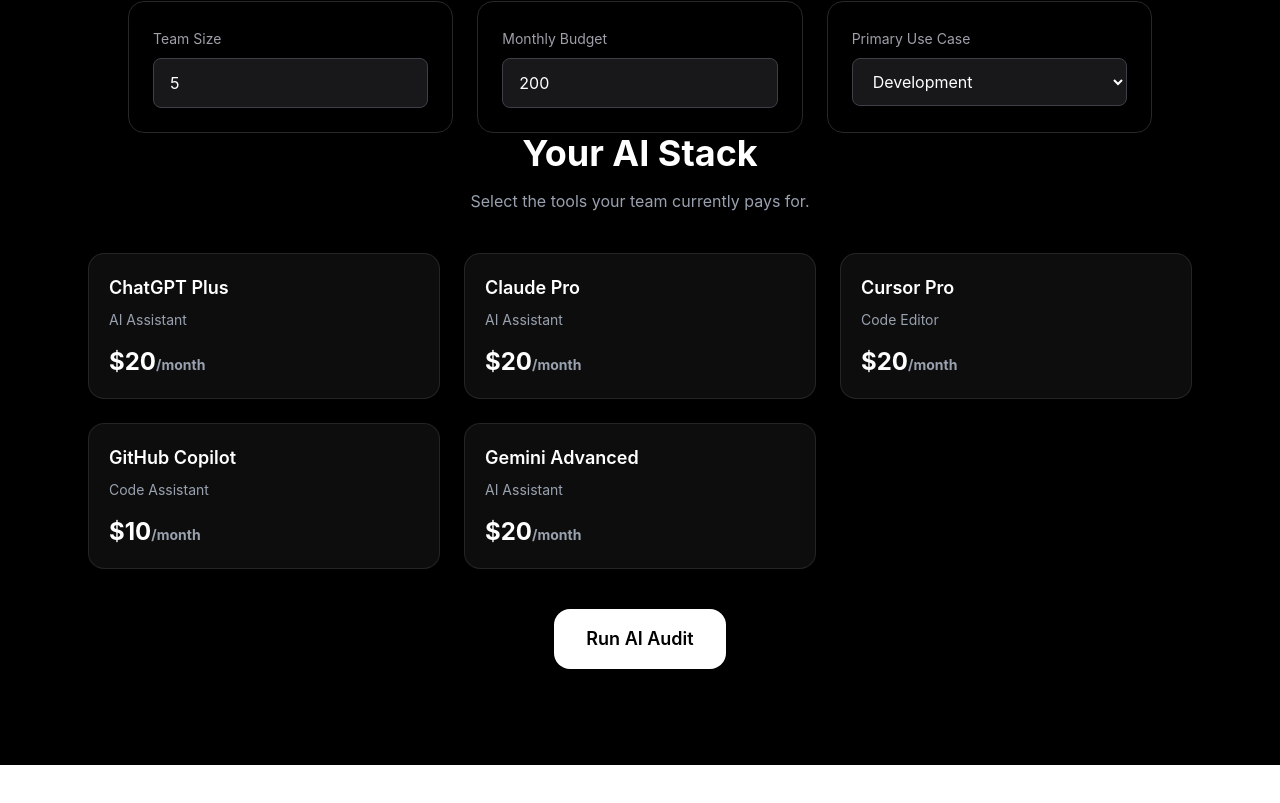
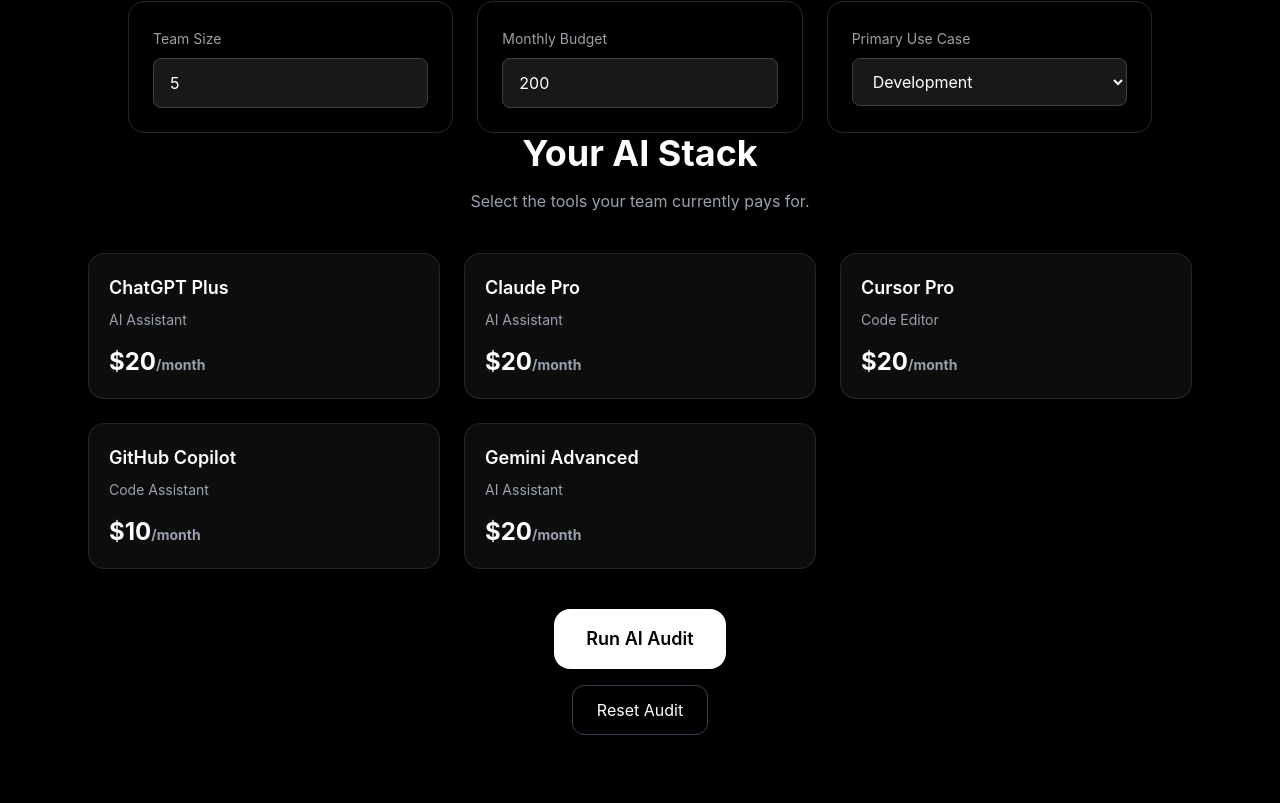
Before and after one commit to ashrafmohammad7/burnwise-ai, a React (Vite) app: page / in a window 1280 px wide. Shown: the part 847-1650 px from the top of the page. Before the commit the page ends 1612 px from the top, so only its background shows below. Built offline with nearby package versions, Linux system fonts and the light colour scheme.

Commit message:
feat: add audit input controls and reset functionality

```diff
--- a/src/components/AuditForm.tsx
+++ b/src/components/AuditForm.tsx
@@ -14,6 +14,7 @@ function AuditForm() {
   >([]);
 
   const [result, setResult] = useState<any>(null);
+  const [loading, setLoading] = useState(false);
 
   function handleToolSelect(
     name: string,
@@ -45,9 +46,20 @@ function AuditForm() {
   }
 
   function runAudit() {
+    setLoading(true);
+
+    setTimeout(() => {
       const audit = calculateAudit(selectedTools);
 
       setResult(audit);
+
+      setLoading(false);
+    }, 1200);
+  }
+
+  function resetAudit() {
+    setSelectedTools([]);
+    setResult(null);
   }
 
   return (
@@ -89,12 +101,21 @@ function AuditForm() {
           ))}
         </div>
 
-        <div className="mt-10 flex justify-center">
+        <div className="mt-10 flex flex-col items-center gap-4">
           <button
             onClick={runAudit}
             className="rounded-2xl bg-white px-8 py-4 text-lg font-semibold text-black transition hover:scale-105"
           >
-            Run AI Audit
+            {loading
+              ? "Generating Report..."
+              : "Run AI Audit"}
+          </button>
+
+          <button
+            onClick={resetAudit}
+            className="rounded-xl border border-gray-700 bg-transparent px-6 py-3 text-white transition hover:bg-gray-900"
+          >
+            Reset Audit
           </button>
         </div>
       </section>
```
Lines whose indentation alone changed are shown as unchanged.
